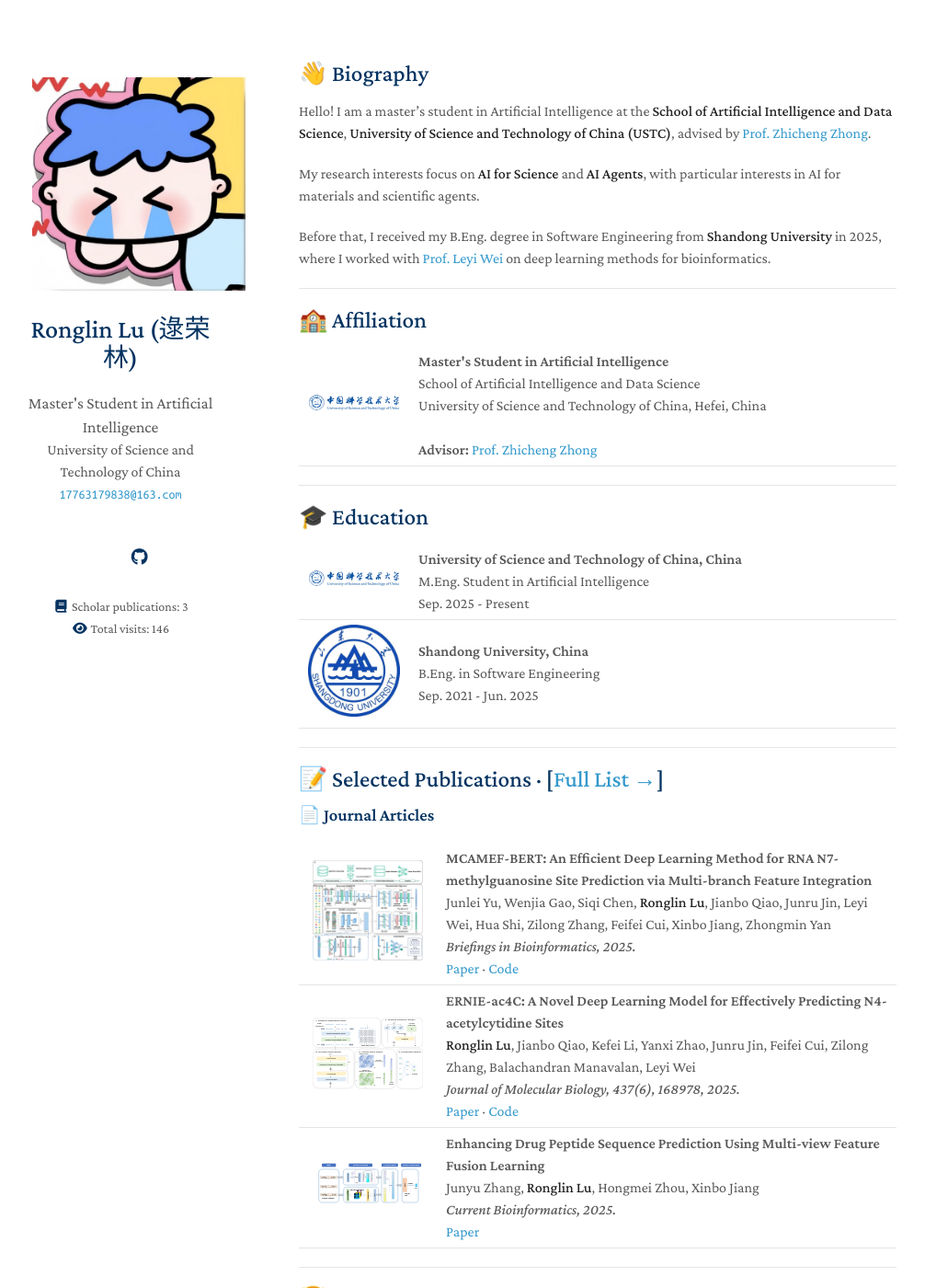
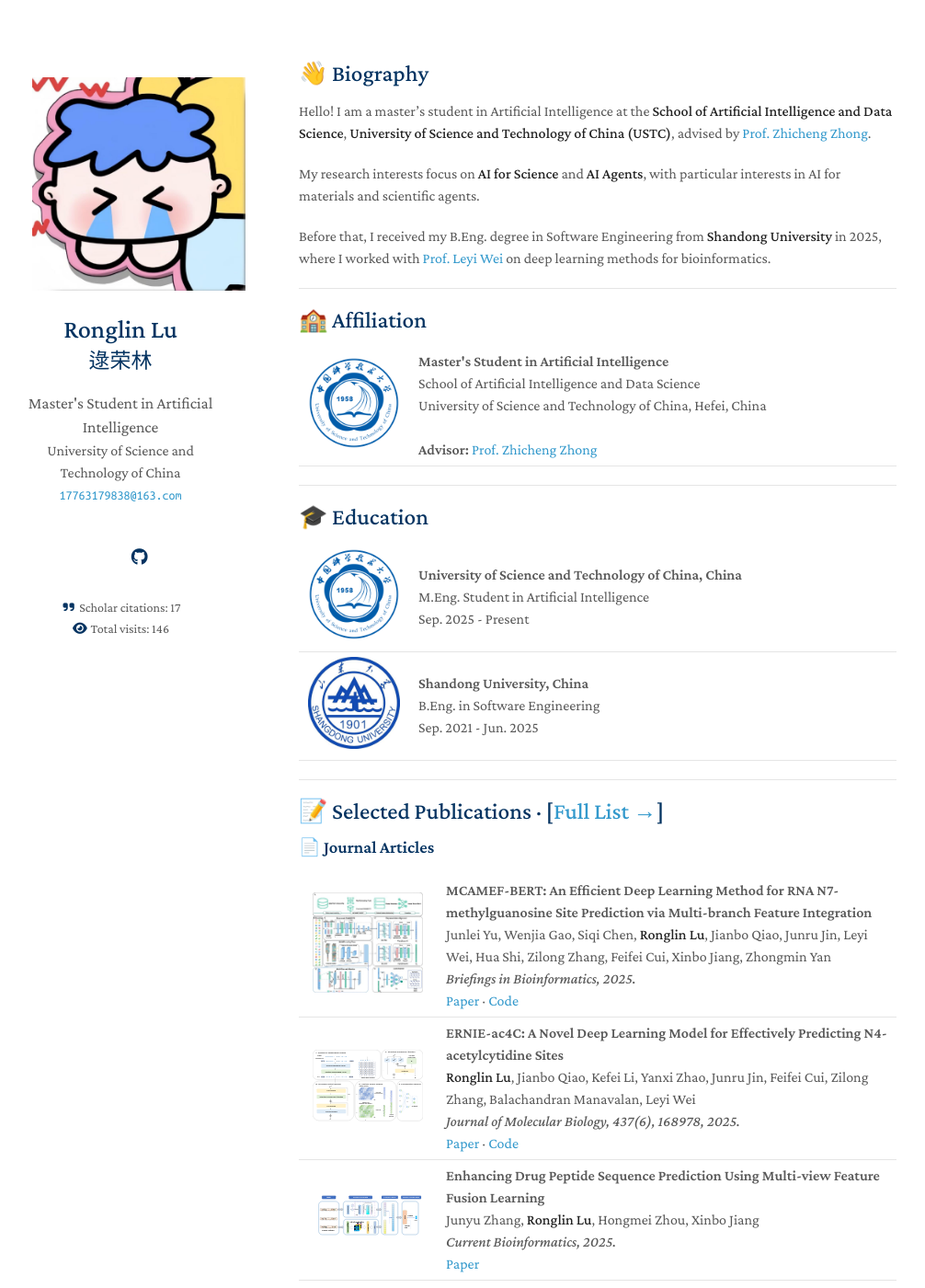
Before and after one commit to lrlbcxdd/lrlbcxdd.github.io, a Jekyll site: the page built from index.md, in a window 1280 px wide and 1400 px high. Shown: the whole window at 92% size, without its empty margins (145-1151 px from the left). Built offline with Jekyll 4.4.1, drawn with Linux system fonts in a browser that asks for light colours; a style sheet for code colours, icons or effects is not loaded; our own code applies the rules of GitHub Pages for plain Markdown files.

```diff
--- a/_config.yml
+++ b/_config.yml
@@ -1,5 +1,6 @@
 # Basic Information
-title: Ronglin Lu (逯荣林)
+title: Ronglin Lu
+title_zh: 逯荣林
 position: Master's Student in Artificial Intelligence
 affiliation: University of Science and Technology of China
 affiliation_link: https://www.ustc.edu.cn/
@@ -11,8 +12,8 @@
 canonical: https://lrlbcxdd.github.io/
 
 # Academic and social links
-google_scholar: https://scholar.google.com/citations?user=HNwmOdMAAAAJ&hl=en
-google_scholar_publications: 3
+google_scholar: https://scholar.google.co.jp/citations?hl=en&user=HNwmOdMAAAAJ
+google_scholar_citations: 17
 github_link: https://github.com/lrlbcxdd
 
 # Profile image and favicons
--- a/_layouts/homepage.html
+++ b/_layouts/homepage.html
@@ -1,7 +1,7 @@
 <!DOCTYPE html>
 <html lang="{{ site.lang | default: "en-US" }}">
   <head>
-    <title>{{ site.title }} | {{site.affiliation}}</title>
+    <title>{{ site.title }} {{ site.title_zh }} | {{site.affiliation}}</title>
 
     <meta charset="UTF-8">
     <meta http-equiv="X-UA-Compatible" content="IE=edge">
@@ -44,7 +44,10 @@
         <a class="image avatar"><img src="{{ site.avatar }}" alt="Portrait of {{ site.title }}" /></a>
         {% endif %}
 
-        <h1>{{ site.title }}</h1>
+        <h1>
+          <span>{{ site.title }}</span>
+          {% if site.title_zh %}<span class="name-zh">{{ site.title_zh }}</span>{% endif %}
+        </h1>
 
         {% if site.position %}
         <position style="font-size:1.10rem;">{{ site.position }}</position>
@@ -94,8 +97,8 @@
         <br>
 
         <div class="profile-stats">
-          {% if site.google_scholar_publications %}
-          <div><i class="fas fa-book" aria-hidden="true"></i> Scholar publications: {{ site.google_scholar_publications }}</div>
+          {% if site.google_scholar_citations %}
+          <div><i class="fas fa-quote-right" aria-hidden="true"></i> Scholar citations: {{ site.google_scholar_citations }}</div>
           {% endif %}
           <div><i class="fas fa-eye" aria-hidden="true"></i> Total visits: <span id="visit-count" aria-live="polite">146</span></div>
         </div>
--- a/assets/css/custom.scss
+++ b/assets/css/custom.scss
@@ -21,3 +21,10 @@
   width: 18px;
   color: #043361;
 }
+
+header h1 .name-zh {
+  display: block;
+  margin-top: 6px;
+  font-size: 0.82em;
+  font-weight: 500;
+}
--- a/index.md
+++ b/index.md
@@ -17,7 +17,7 @@
 <table>
 <tr>
 <td style="width:100px; text-align:center; vertical-align:middle;">
-<img src="assets/img/ustc-logo.svg" width="100" alt="USTC" />
+<img src="assets/img/USTC_logo_2008.svg.webp" width="100" alt="USTC" />
 </td>
 <td>
 <b>Master's Student in Artificial Intelligence</b><br />
@@ -36,7 +36,7 @@
 <table>
 <tr>
 <td style="width:100px; text-align:center; vertical-align:middle;">
-<img src="assets/img/ustc-logo.svg" width="100" alt="USTC" />
+<img src="assets/img/USTC_logo_2008.svg.webp" width="100" alt="USTC" />
 </td>
 <td>
 <b>University of Science and Technology of China, China</b><br />
```
Also changed, not shown: assets/img/USTC_logo_2008.svg.webp (added), assets/img/images.png (added).
